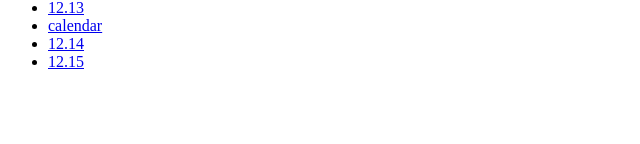
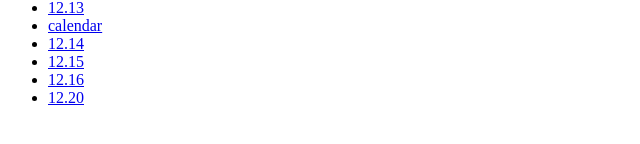
Before and after one commit to GazhrillaZ/GazhrillaZ.github.io, a plain HTML site: page index.html in a window 1280 px wide. Shown: the part 162-306 px from the top of the page, without its empty margins (0-640 px from the left). Drawn offline with Linux system fonts and the light colour scheme.

Commit message:
Update index.html

```diff
--- a/index.html
+++ b/index.html
@@ -15,6 +15,8 @@
 			<li><a href=" GazhrillaZ.github.io/calendar.html">calendar</a></li>
 			<li><a href=" GazhrillaZ.github.io/summing-up12.14.html">12.14</a></li>
 			<li><a href=" GazhrillaZ.github.io/summing-up12.15.html">12.15</a></li>
+			<li><a href=" GazhrillaZ.github.io/summing-up12.16.html">12.16</a></li>
+			<li><a href=" GazhrillaZ.github.io/summing-up12.20.html">12.20</a></li>
 		</ul>
 	</body>
 </html>
```
